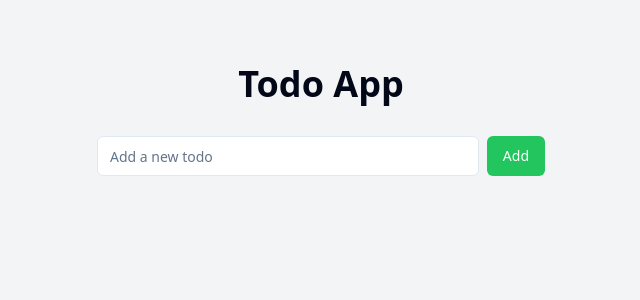
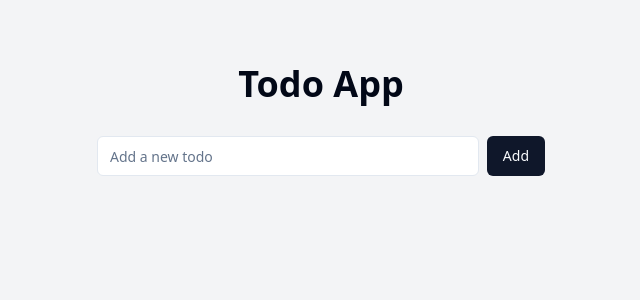
Before and after one commit to GPT-Engineer-App-Dev/joyful-todo-buddy, a React (Vite) app: page / in a window 1280 px wide. Shown: the top 300 px of the page, without its empty margins (319-959 px from the left). Built offline with nearby package versions, Linux system fonts and the light colour scheme.

Commit message:
Reverted to edit 5994a3d7-5d76-425a-917b-5f6aa485163d: "GPT Engineer Update [skip gpt_engineer]"

```diff
--- a/src/pages/Index.jsx
+++ b/src/pages/Index.jsx
@@ -38,7 +38,7 @@ const Index = () => {
             placeholder="Add a new todo"
             className="flex-grow"
           />
-          <Button type="submit" className="bg-green-500 hover:bg-green-600 text-white">Add</Button>
+          <Button type="submit">Add</Button>
         </form>
         <ul className="space-y-2">
           {todos.map((todo) => (
```
